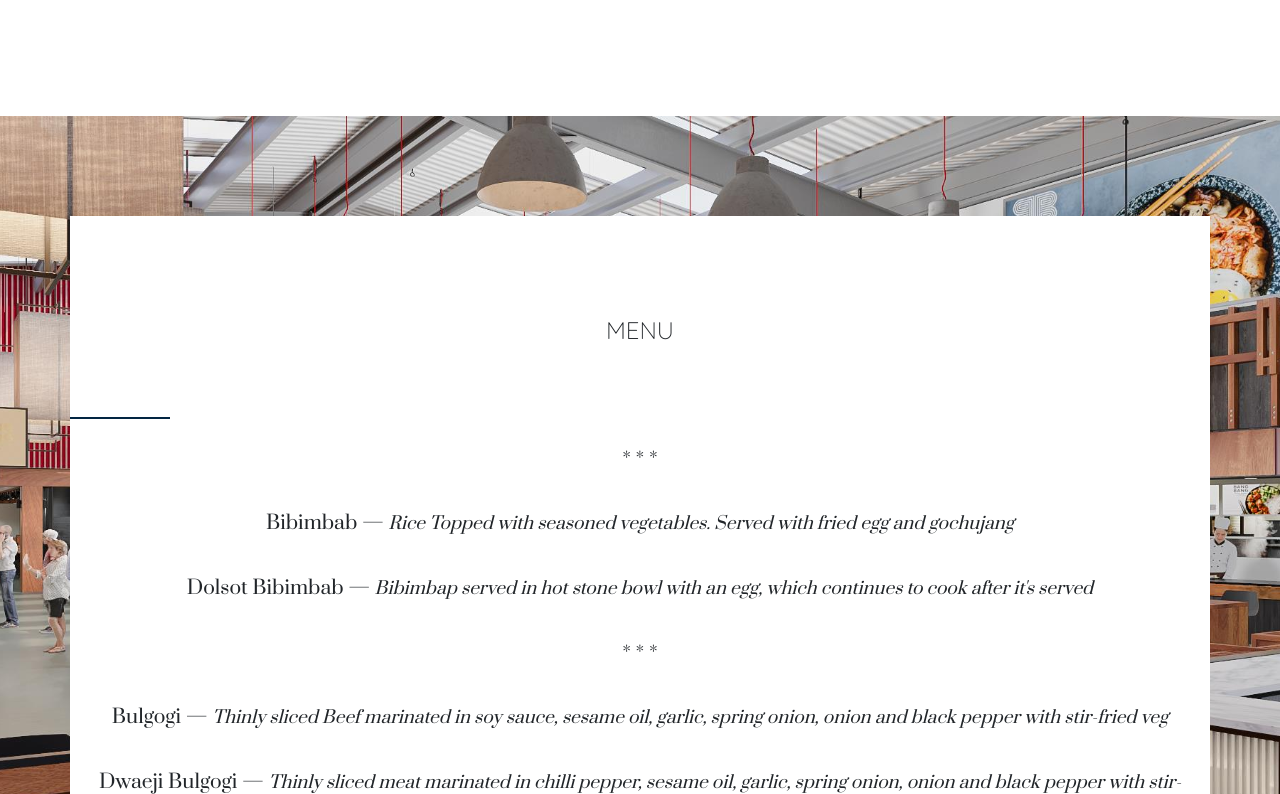
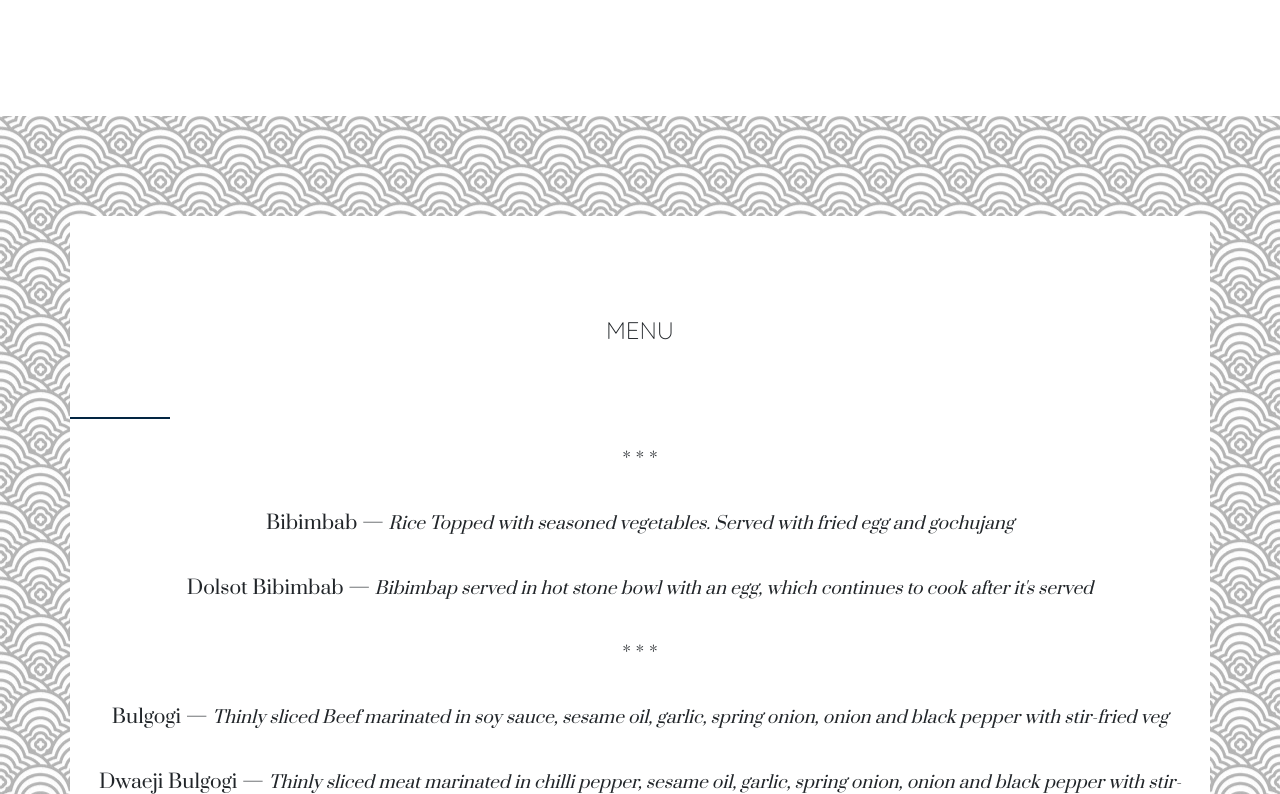
Before and after one commit to dolanmiu/Janchi-Website, an Angular app: page / in a window 1280 px wide. Shown: the part 1106-1900 px from the top of the page. Built offline with nearby package versions, Linux system fonts and the light colour scheme; no server answers; what @agm/core would draw is missing.

Commit message:
Add menu pattern

```diff
--- a/src/app/menu/menu.component.scss
+++ b/src/app/menu/menu.component.scss
@@ -2,9 +2,8 @@
 
 :host {
     background-attachment: fixed;
-    background-image: url('/assets/hero-background.jpg');
+    background-image: url('/assets/menu-pattern.jpg');
     background-position: center;
-    background-size: cover;
     display: block;
     padding-bottom: 100px;
     padding-top: 100px;
```
Also changed, not shown: src/assets/menu-pattern-raw.jpg (added), src/assets/menu-pattern.jpg (added).
